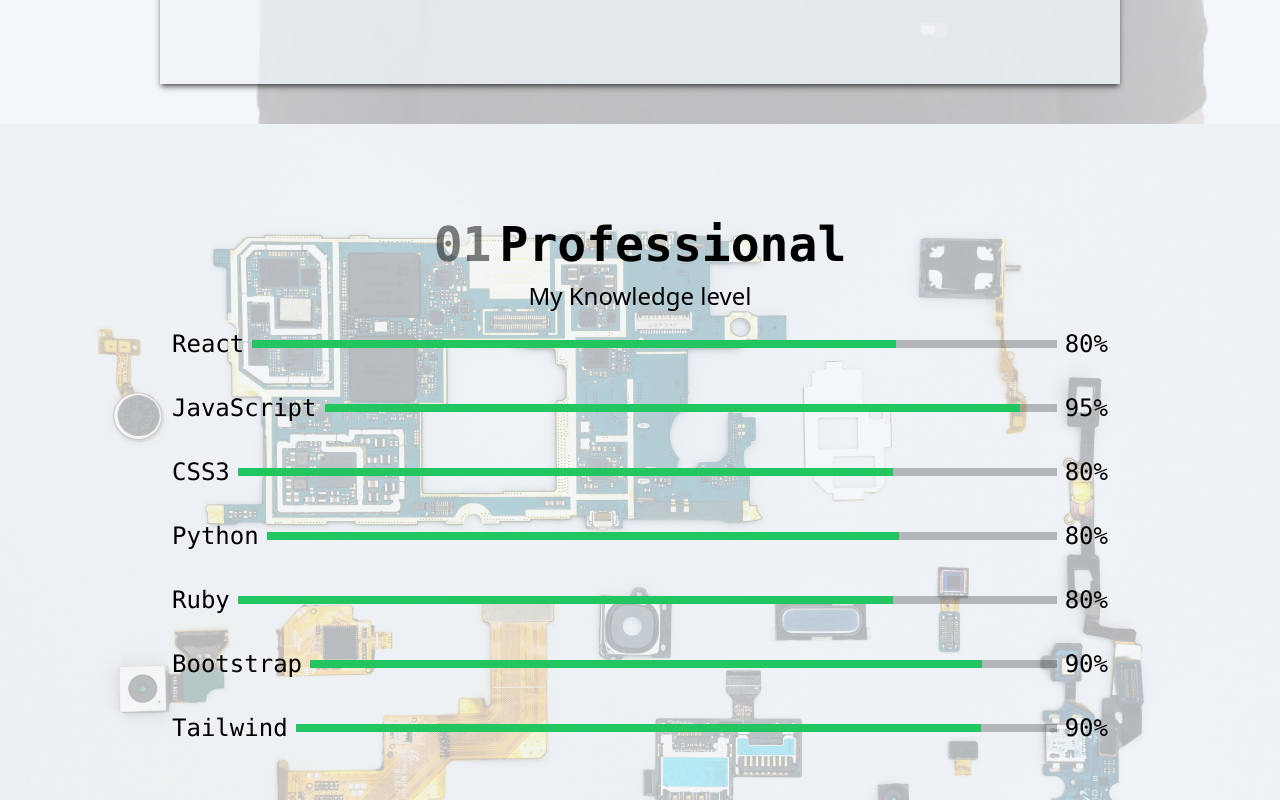
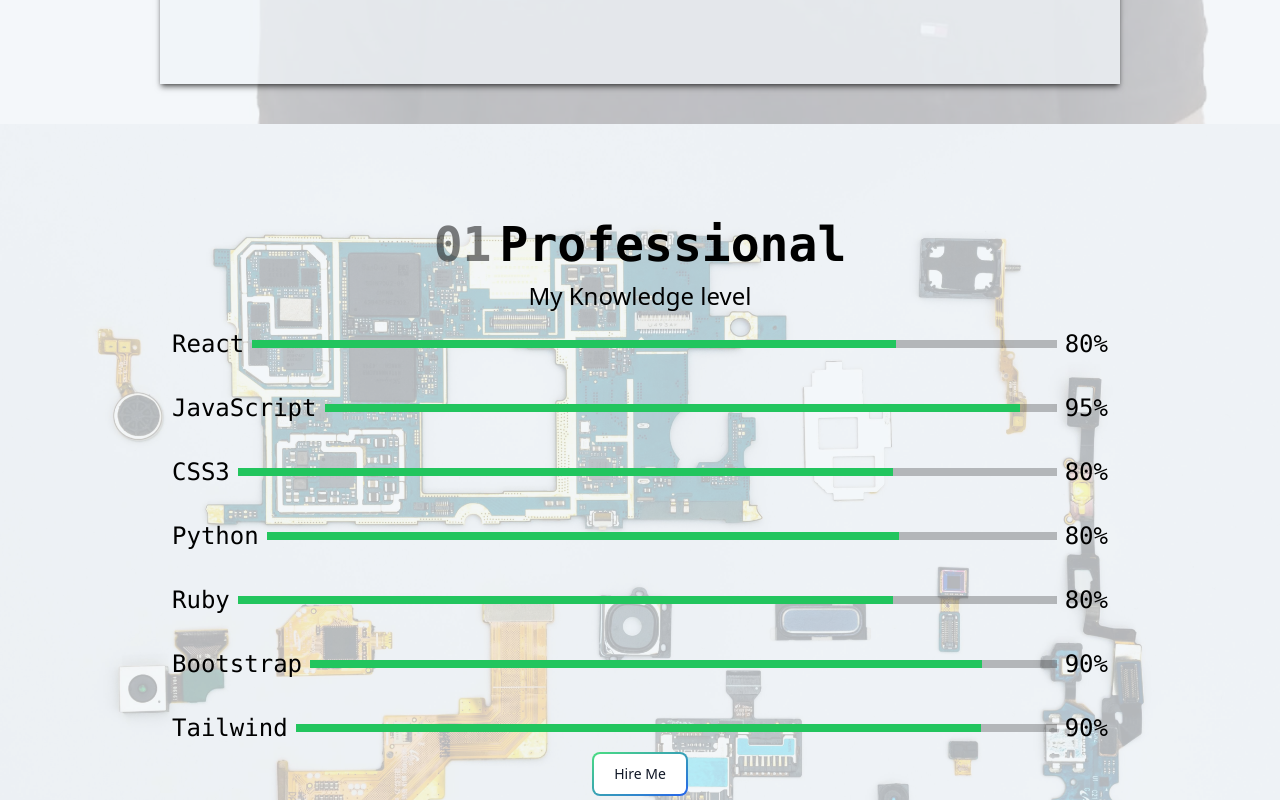
Before and after one commit to hamidazim321/portfolio, a React (Vite) app: page / in a window 1280 px wide. Shown: the part 920-1720 px from the top of the page. Built offline with nearby package versions, Linux system fonts and the light colour scheme; no server answers.

Commit message:
Add hire button

```diff
--- a/src/pages/Professional.jsx
+++ b/src/pages/Professional.jsx
@@ -9,7 +9,7 @@
       id="professional"
       className="bg-hardware relative dark:bg-stone-500/50 bg-cover bg-fixed"
     >
-      <div className="h-full w-full bg-slate-100/75 dark:bg-slate-600/75 px-4 py-20">
+      <div className="h-full w-full flex flex-col items-center bg-slate-100/75 dark:bg-slate-600/75 px-4 py-20">
         <SectionHeading
           headingIndex={"01"}
           heading={"Professional"}
@@ -59,6 +59,15 @@
             barStyles={`h-2 bg-green-500`}
           />
         </div>
+        <a
+          href="https://www.fiverr.com/s/ddoLb6"
+          target="_blank"
+          className="relative inline-flex items-center justify-center p-0.5 my-2 overflow-hidden text-sm font-medium text-gray-900 rounded-lg group bg-gradient-to-br from-green-400 to-blue-600 group-hover:from-green-400 group-hover:to-blue-600 hover:text-white dark:text-white focus:ring-4 focus:outline-none focus:ring-green-200 dark:focus:ring-green-800"
+        >
+          <span className="relative px-5 py-2.5 transition-all ease-in duration-75 bg-white dark:bg-gray-900 rounded-md group-hover:bg-opacity-0">
+            Hire Me
+          </span>
+        </a>
       </div>
     </section>
   );
```
